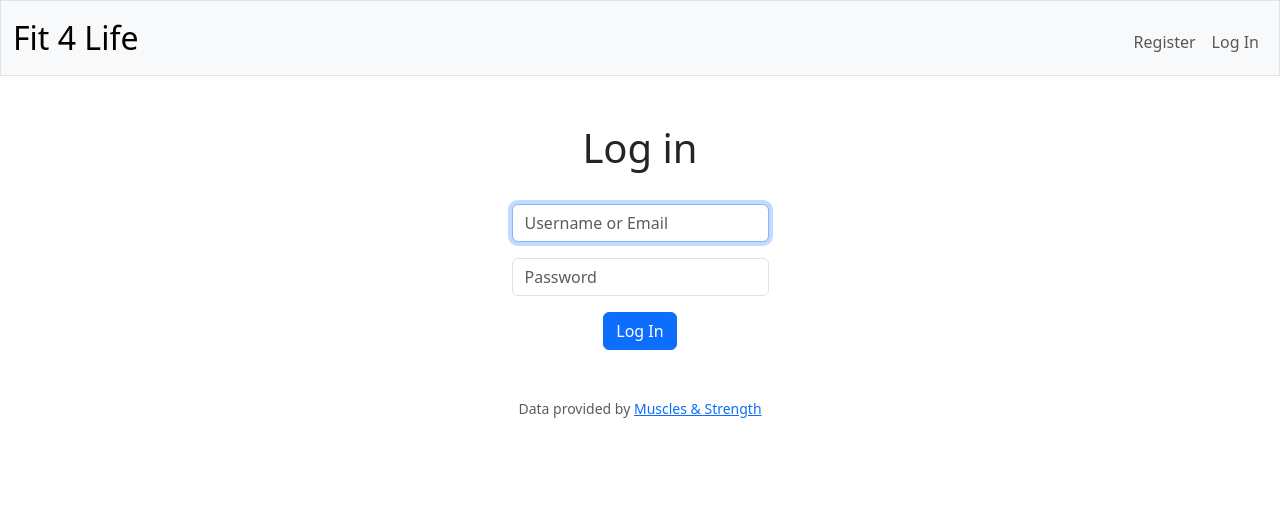
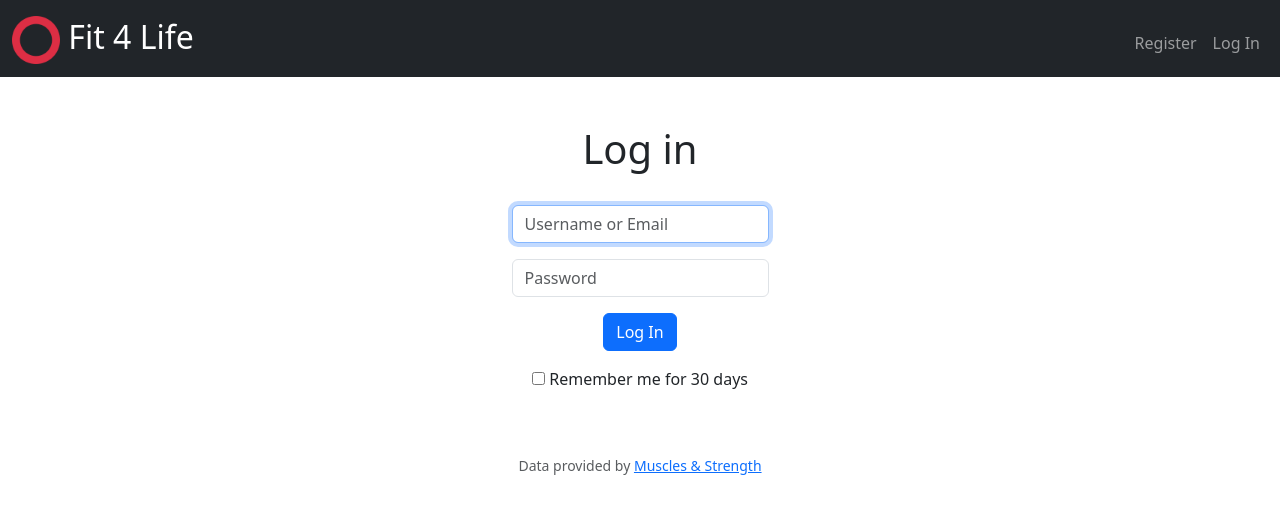
Before and after one commit to Yvancg/Peternal, a Flask app: page /login in a window 1280 px wide. Shown: the top 514 px of the page. Run offline with Flask 3, Linux system fonts and the light colour scheme.

Commit message:
updated nav bar

```diff
--- a/app.py
+++ b/app.py
@@ -1,6 +1,7 @@
 import os
 
 import sqlite3
+from datetime import timedelta
 from flask import Flask, flash, redirect, render_template, request, session, url_for
 from werkzeug.security import check_password_hash, generate_password_hash
 from flask_session import Session
@@ -17,6 +18,9 @@ app = Flask(__name__)
 app.config["SESSION_PERMANENT"] = False
 app.config["SESSION_TYPE"] = "filesystem"
 app.config['SECRET_KEY'] = SECRET_KEY
+app.config['REMEMBER_COOKIE_DURATION'] = timedelta(days=30)  # Remember login for 30 days
+app.config['REMEMBER_COOKIE_SECURE'] = True
+app.config['REMEMBER_COOKIE_HTTPONLY'] = True
 Session(app)
 
 # Ensuring server responses are not cached
@@ -43,63 +47,6 @@ def index():
         )
         workouts = cursor.fetchall()
     return render_template("index.html", workouts=workouts)
-
-# Route for user login
-@app.route("/login", methods=["GET", "POST"])
-def login():
-    """User login"""
-    # Forget any user_id
-    session.clear()
-
-    # User reached route via POST
-    if request.method == "POST":
-        username_email = request.form.get("username")
-        password = request.form.get("password")
-
-        if not username_email:
-            flash("Username or email is required.", "danger")
-            return render_template("login.html")
-
-        elif not password:
-            flash("Password is required.", "danger")
-            return render_template("login.html")
-
-        # Query database for username
-        with sqlite3.connect("fitness.db") as db:
-            db.row_factory = sqlite3.Row
-            cursor = db.cursor()
-            cursor.execute(
-                "SELECT * FROM users WHERE username = ? OR email = ?",
-                (username_email, username_email,)
-            )
-            rows = cursor.fetchone()
-
-        # Ensure username exists and password is correct
-        if rows is None or not check_password_hash(
-            rows["hash"], password
-            ):
-            flash("Invalid username/email or password.", "danger")
-            return render_template("login.html")
-
-        # Remember which user has logged in
-        session["user_id"] = rows["user_id"]
-
-        # Redirect user to home page
-        flash("Login succesful.", "success")
-        return redirect(url_for('index'))
-
-    return render_template("login.html")
-
-# Route for user logout
-@app.route("/logout")
-def logout():
-    """Log user out"""
-
-    # Forget any user_id
-    session.clear()
-
-    # Redirect user to login form
-    return redirect("/")
 
 # Route for user registration
 @app.route("/register", methods=["GET", "POST"])
@@ -163,6 +110,56 @@ def register():
             flash("Already registered", "danger")
             return redirect(url_for('login'))
 
+# Route for user login
+@app.route("/login", methods=["GET", "POST"])
+def login():
+    """User login"""
+    # Forget any user_id
+    session.clear()
+
+    # User reached route via POST
+    if request.method == "POST":
+        username_email = request.form.get("username")
+        password = request.form.get("password")
+        remember = request.form.get("remember") == 'on'
+
+        if not username_email:
+            flash("Username or email is required.", "danger")
+            return render_template("login.html")
+
+        elif not password:
+            flash("Password is required.", "danger")
+            return render_template("login.html")
+
+        # Query database for username
+        with sqlite3.connect("fitness.db") as db:
+            db.row_factory = sqlite3.Row
+            cursor = db.cursor()
+            cursor.execute(
+                "SELECT * FROM users WHERE username = ? OR email = ?",
+                (username_email, username_email,)
+            )
+            rows = cursor.fetchone()
+
+        # Ensure username exists and password is correct
+        if rows is None or not check_password_hash(
+            rows["hash"], password
+            ):
+            flash("Invalid username/email or password.", "danger")
+            return render_template("login.html")
+
+        # Remember which user has logged in
+        session["user_id"] = rows["user_id"]
+
+        # Set session permanence based on the 'remember me' checkbox
+        session.permanent = remember
+
+        # Redirect user to home page
+        flash("Login succesful.", "success")
+        return redirect(url_for('index'))
+
+    return render_template("login.html")
+
 @app.route("/change", methods=["GET", "POST"])
 @login_required
 def change():
@@ -205,3 +202,14 @@ def change():
     cursor.execute("UPDATE users SET hash = ? WHERE user_id = ?", (new_hash, user_id,))
     flash("Password successfully changed.", "success")
     return redirect(url_for('index'))
+
+# Route for user logout
+@app.route("/logout")
+def logout():
+    """Log user out"""
+
+    # Forget any user_id
+    session.clear()
+
+    # Redirect user to login form
+    return redirect("/")
--- /dev/null
+++ b/static/scripts.js
@@ -0,0 +1,6 @@
+// Fading effect of the alert messages
+$(document).ready(function() {
+    setTimeout(function() {
+        $(".alert").fadeOut('slow');
+    }, 5000); // 5 seconds
+});
--- a/static/styles.css
+++ b/static/styles.css
@@ -3,9 +3,14 @@ nav .navbar-brand {
     font-size: xx-large;
 }
 
-.navbar a:hover {
-    background-color: #A51C30;
-    color: white !important;
+.navbar-brand:hover {
+    color: greenyellow;
+}
+
+.navbar a:not(.navbar-brand):hover {
+    background-color: greenyellow;
+    color: black;
+    font-weight: bold;
     padding: auto;
     margin: auto;
 }
--- a/templates/layout.html
+++ b/templates/layout.html
@@ -20,9 +20,9 @@
 
     <body>
 
-        <nav class="navbar bg-light border sticky-top navbar-expand-md navbar-light">
+        <nav class="navbar navbar-dark bg-dark sticky-top navbar-expand-md">
             <div class="container-fluid">
-                <a class="navbar-brand" href="/"><span class="red">Fit 4 Life</a>
+                <a class="navbar-brand" href="/"><span class="red"><img src="static/favicon.ico" alt="Fit 4 Life"> Fit 4 Life </a>
                 <button aria-controls="navbar" aria-expanded="false" aria-label="Toggle navigation" class="navbar-toggler" data-bs-target="#navbar" data-bs-toggle="collapse" type="button">
                     <span class="navbar-toggler-icon"></span>
                 </button>
@@ -62,11 +62,15 @@
         </main>
 
         <footer class="mb-5 small text-center text-muted">
-            Data provided by <a href="https://www.muscleandstrength.com/workouts/">Muscles & Strength</a>
+            Data provided by <a href="https://froggystyle.biz/">Muscles & Strength</a>
         </footer>
 
         <!-- https://getbootstrap.com/docs/5.3/ -->
         <script src="https://cdn.jsdelivr.net/npm/bootstrap@5.3.2/dist/js/bootstrap.bundle.min.js" integrity="sha384-C6RzsynM9kWDrMNeT87bh95OGNyZPhcTNXj1NW7RuBCsyN/o0jlpcV8Qyq46cDfL" crossorigin="anonymous"></script>
+        <!-- JQuery -->
+        <script src="https://code.jquery.com/jquery-3.6.0.min.js"></script>
+        <script src="{{ url_for('static', filename='scripts.js') }}"></script>
+
     </body>
 
 </html>
--- a/templates/login.html
+++ b/templates/login.html
@@ -14,6 +14,12 @@
         <div class="mb-3">
             <input class="form-control mx-auto w-auto" id="password" name="password" placeholder="Password" type="password">
         </div>
-        <button class="btn btn-primary" type="submit">Log In</button>
+        <div class="mb-3">
+            <button class="btn btn-primary" type="submit">Log In</button>
+        </div>
+        <div class="mb-3">
+            <input type="checkbox" name="remember" id="remember">
+            <label for="remember">Remember me for 30 days</label>
+        </div>
     </form>
 {% endblock %}
```
Also changed, not shown: fitness.db, 2 other files.
